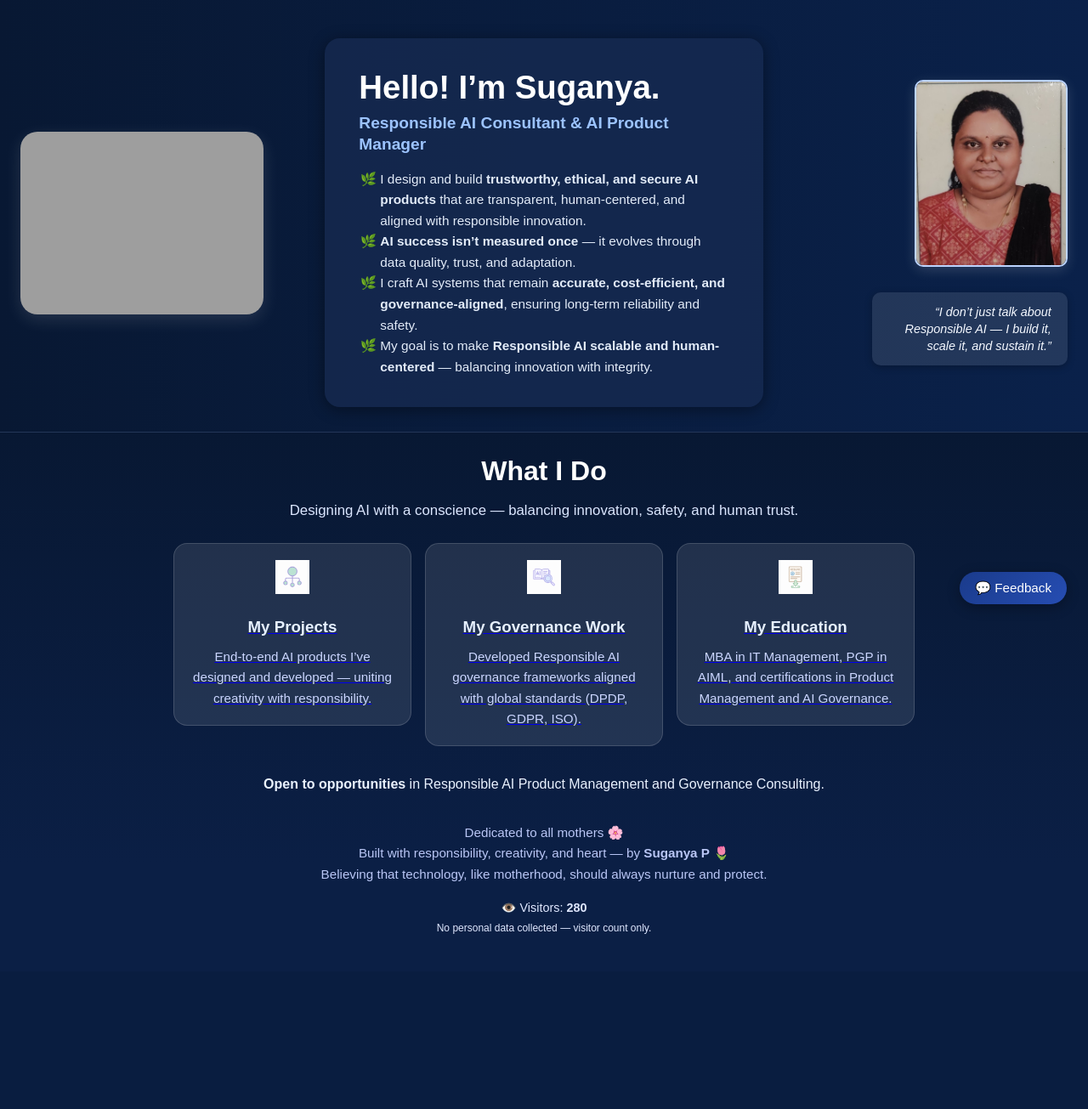
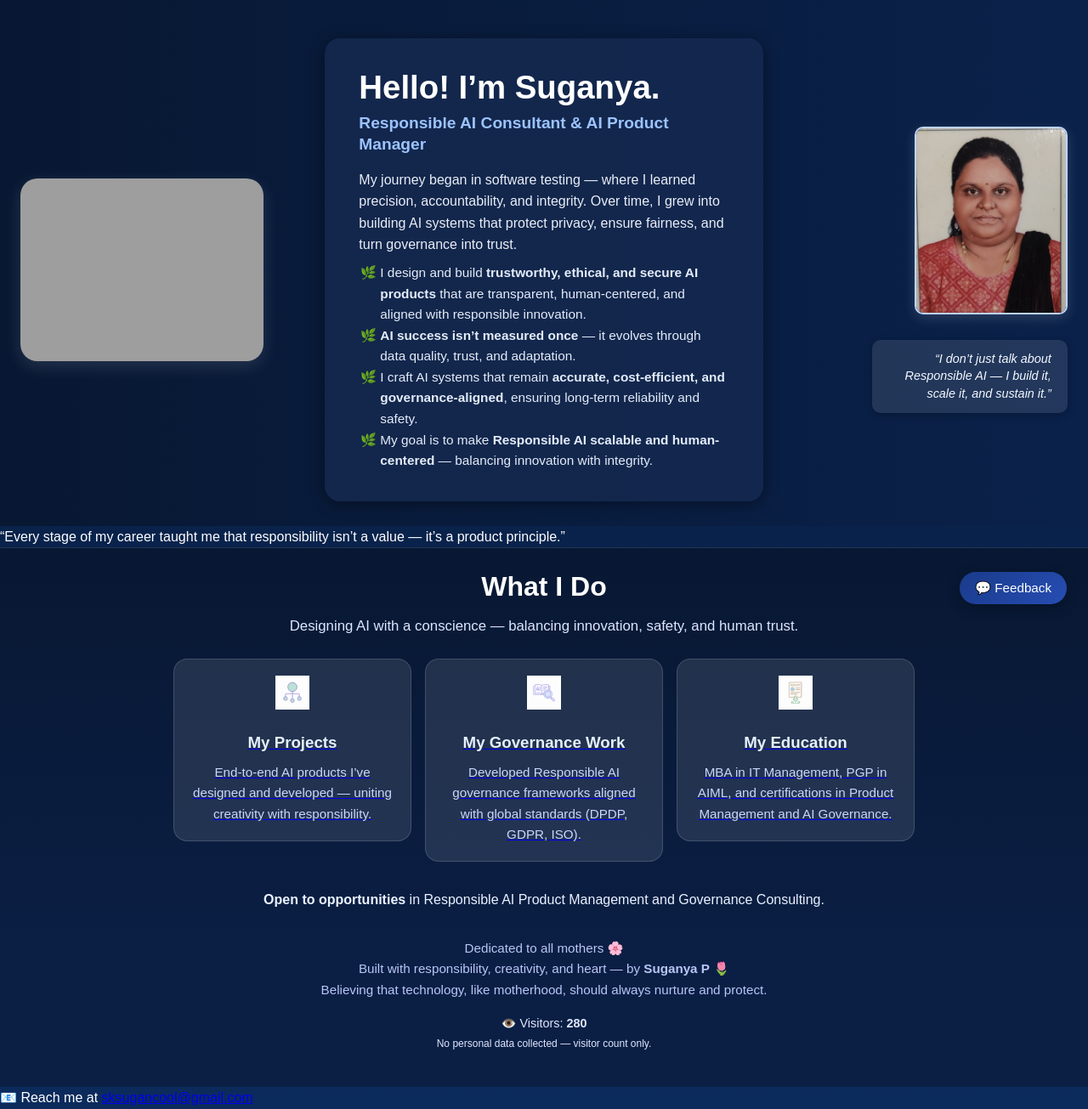
Before and after one commit to suganyaGaurav/Product-Manager-Portfolio, a Flask app: page / in a window 1280 px wide. Shown: the part 64-1369 px from the top of the page at 85% size. Before the commit the page ends 1163 px from the top, so only its background shows below. Run offline with Flask 3, Linux system fonts and the light colour scheme; grey boxes are pictures that could not be loaded.

Commit message:
Update index.html

```diff
--- a/templates/index.html
+++ b/templates/index.html
@@ -1,15 +1,16 @@
 <!-- ==========================================================
-🌸 Suganya P | AI Product Manager Portfolio
-Refined Blue-Themed Layout • Responsible AI & Ethical Design
+🌸 Suganya P | Responsible AI Product Manager Portfolio
+Story-Driven Edition • Ethical Design & Narrative Flow
 ========================================================== -->
 <!DOCTYPE html>
 <html lang="en">
 <head>
   <meta charset="UTF-8" />
   <meta name="viewport" content="width=device-width, initial-scale=1.0" />
-  <title>Suganya P | AI Product Manager</title>
+  <title>Suganya P | Responsible AI Product Manager</title>
   <link rel="stylesheet" href="{{ url_for('static', filename='css/style.css') }}">
 </head>
+
 <body>
 
   <!-- ==========================================================
@@ -24,12 +25,12 @@ Refined Blue-Themed Layout • Responsible AI & Ethical Design
   </header>
 
   <!-- ==========================================================
-    🌈 HERO SECTION – Balanced 3-Column Layout
+    🌈 HERO SECTION – 3-Column Story Layout
   =========================================================== -->
   <section class="hero">
     <div class="hero-container">
 
-      <!-- LEFT SIDE: Circular Image -->
+      <!-- LEFT SIDE: Spiral Visual / Symbol of Growth -->
       <div class="hero-left">
         <img
           src="{{ url_for('static', filename='images/suganya_Responsible_PM.png') }}"
@@ -38,12 +39,19 @@ Refined Blue-Themed Layout • Responsible AI & Ethical Design
         />
       </div>
 
-      <!-- CENTER: Hello Section -->
+      <!-- CENTER: Story Introduction Card -->
       <div class="hero-center">
         <div class="hero-card">
           <div class="hero-text">
             <h1>Hello! I’m Suganya.</h1>
             <h2>Responsible AI Consultant & AI Product Manager</h2>
+
+            <!-- 🌿 STORY INTRO PARAGRAPH -->
+            <p class="intro-line">
+              My journey began in software testing — where I learned precision, accountability,
+              and integrity. Over time, I grew into building AI systems that protect privacy,
+              ensure fairness, and turn governance into trust.
+            </p>
 
             <ul>
               <li>I design and build <b>trustworthy, ethical, and secure AI products</b> that are transparent, human-centered, and aligned with responsible innovation.</li>
@@ -51,6 +59,8 @@ Refined Blue-Themed Layout • Responsible AI & Ethical Design
               <li>I craft AI systems that remain <b>accurate, cost-efficient, and governance-aligned</b>, ensuring long-term reliability and safety.</li>
               <li>My goal is to make <b>Responsible AI scalable and human-centered</b> — balancing innovation with integrity.</li>
             </ul>
+
+            <div class="section-divider"></div>
           </div>
         </div>
       </div>
@@ -69,7 +79,14 @@ Refined Blue-Themed Layout • Responsible AI & Ethical Design
   </section>
 
   <!-- ==========================================================
-  💼 WHAT I DO SECTION
+  🌿 TRANSITION LINE – Subtle Bridge Between Hero & Next Section
+  =========================================================== -->
+  <section class="transition-quote">
+    <p>“Every stage of my career taught me that responsibility isn’t a value — it’s a product principle.”</p>
+  </section>
+
+  <!-- ==========================================================
+  💼 WHAT I DO SECTION – Overview of Roles
   =========================================================== -->
   <section id="what-i-do" class="section">
     <h2 class="section-title">What I Do</h2>
@@ -78,6 +95,8 @@ Refined Blue-Themed Layout • Responsible AI & Ethical Design
     </p>
 
     <div class="cards-container">
+
+      <!-- 🔸 PROJECTS CARD -->
       <a href="{{ url_for('projects') }}" class="info-card-link">
         <div class="info-card">
           <img src="{{ url_for('static', filename='icons/projects.png') }}" alt="Projects Icon" class="card-icon">
@@ -86,6 +105,7 @@ Refined Blue-Themed Layout • Responsible AI & Ethical Design
         </div>
       </a>
 
+      <!-- 🔸 GOVERNANCE CARD -->
       <a href="{{ url_for('governance') }}" class="info-card-link">
         <div class="info-card">
           <img src="{{ url_for('static', filename='icons/governance.png') }}" alt="Governance Icon" class="card-icon">
@@ -94,6 +114,7 @@ Refined Blue-Themed Layout • Responsible AI & Ethical Design
         </div>
       </a>
 
+      <!-- 🔸 EDUCATION CARD -->
       <a href="{{ url_for('education') }}" class="info-card-link">
         <div class="info-card">
           <img src="{{ url_for('static', filename='icons/resume.png') }}" alt="Education Icon" class="card-icon">
@@ -103,10 +124,12 @@ Refined Blue-Themed Layout • Responsible AI & Ethical Design
       </a>
     </div>
 
+    <!-- 🌸 COLLABORATION NOTE -->
     <div class="collaboration-note">
       <p><strong>Open to opportunities</strong> in Responsible AI Product Management and Governance Consulting.</p>
     </div>
 
+    <!-- 🌸 SIGNATURE FOOTER -->
     <footer class="signature">
       <p>
         Dedicated to all mothers 🌸 <br>
@@ -121,10 +144,12 @@ Refined Blue-Themed Layout • Responsible AI & Ethical Design
   </section>
 
   <!-- ==========================================================
-  🌿 FOOTER SECTION – Feedback Widget
+  🌿 FOOTER SECTION – Feedback Widget + Email Contact
   =========================================================== -->
   <footer>
     <div class="footer-container">
+
+      <!-- 💬 FEEDBACK WIDGET -->
       <div class="feedback-widget">
         <button id="feedbackToggle" class="feedback-toggle">💬 Feedback</button>
         <div class="feedback-box" id="feedbackFormContainer">
@@ -132,6 +157,8 @@ Refined Blue-Themed Layout • Responsible AI & Ethical Design
             <span>💬 Share your feedback</span>
             <button id="closeFeedback" class="close-btn">✕</button>
           </div>
+
+          <!-- 🌿 FEEDBACK FORM -->
           <form id="feedbackForm" action="/submit_feedback" method="POST">
             <input type="text" name="name" placeholder="Your Name" required />
             <input type="email" name="email" placeholder="Your Email ID" required />
@@ -140,6 +167,17 @@ Refined Blue-Themed Layout • Responsible AI & Ethical Design
           </form>
         </div>
       </div>
+
+      <!-- 🌸 CONTACT FOOTER -->
+      <div class="contact-footer">
+        <p>
+          📧 Reach me at
+          <a href="mailto:sksugancool@gmail.com" class="email-link">
+            sksugancool@gmail.com
+          </a>
+        </p>
+      </div>
+
     </div>
   </footer>
 
@@ -147,6 +185,7 @@ Refined Blue-Themed Layout • Responsible AI & Ethical Design
   🧠 SCRIPT – FEEDBACK TOGGLE
   =========================================================== -->
   <script>
+    // 🌸 Handle feedback widget open/close
     const feedbackToggle = document.getElementById("feedbackToggle");
     const feedbackFormContainer = document.getElementById("feedbackFormContainer");
     const closeFeedback = document.getElementById("closeFeedback");
@@ -161,5 +200,6 @@ Refined Blue-Themed Layout • Responsible AI & Ethical Design
       feedbackToggle.style.display = "block";
     });
   </script>
+
 </body>
 </html>
```
